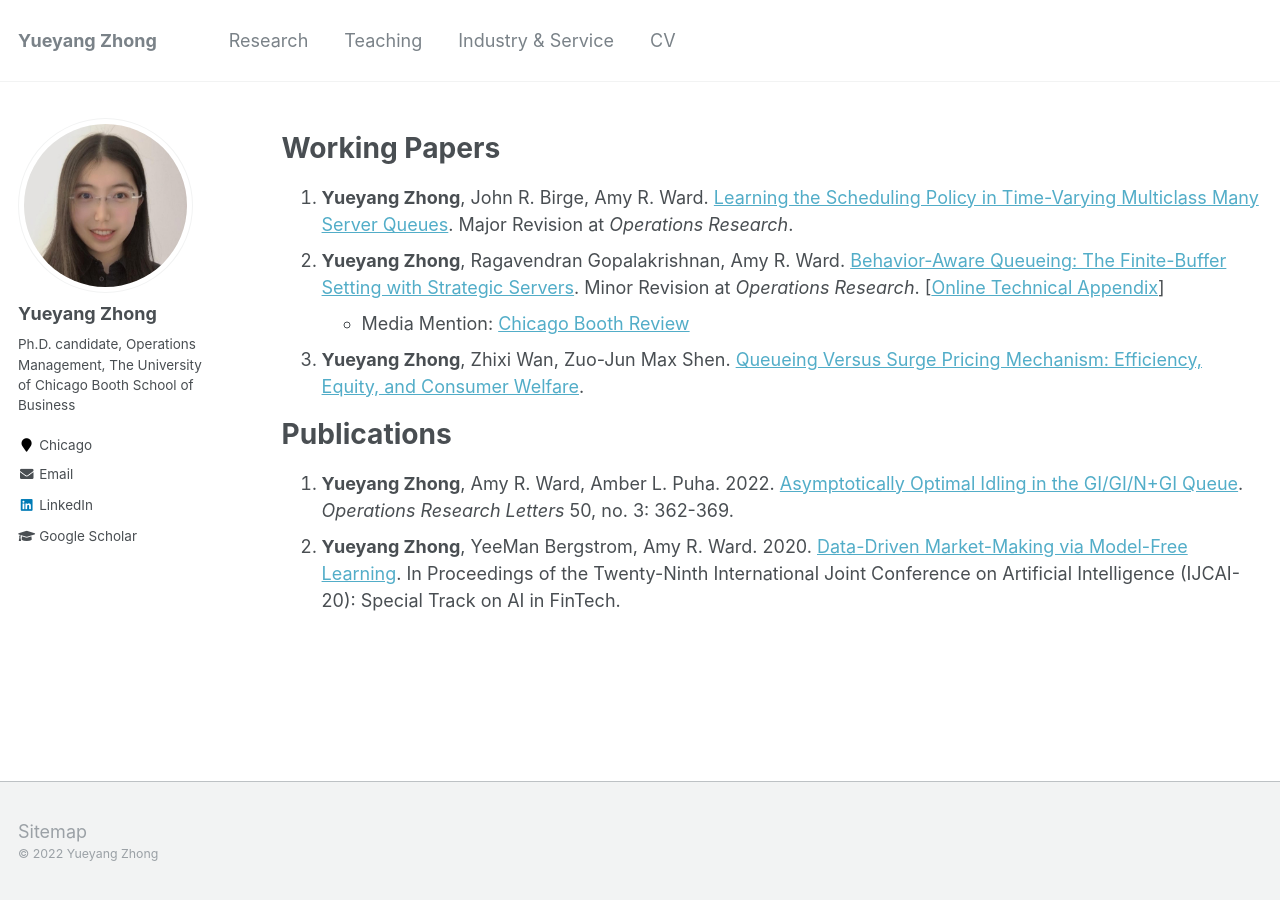
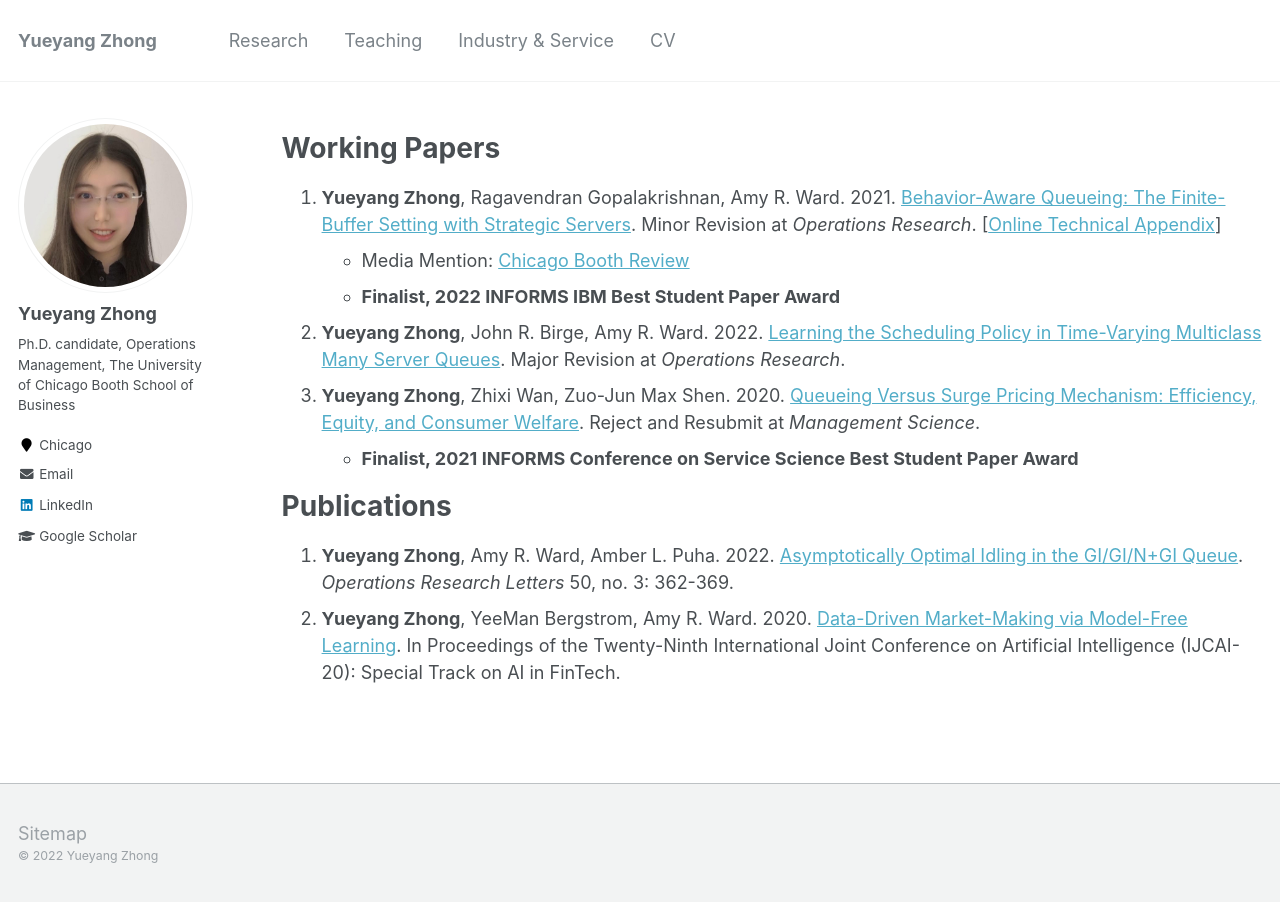
Before and after one commit to alicemengqi/site, a Jekyll site: the page built from _pages/publications.md, in a window 1280 px wide. Built offline with Jekyll 4.4.1, drawn with Linux system fonts in a browser that asks for light colours.

Commit message:
Update publications.md

```diff
--- a/_pages/publications.md
+++ b/_pages/publications.md
@@ -7,10 +7,12 @@
 {% include base_path %}
 
 # Working Papers
-1. **Yueyang Zhong**, John R. Birge, Amy R. Ward. [Learning the Scheduling Policy in Time-Varying Multiclass Many Server Queues](https://papers.ssrn.com/sol3/papers.cfm?abstract_id=4090021). Major Revision at *Operations Research*.
-2. **Yueyang Zhong**, Ragavendran Gopalakrishnan, Amy R. Ward. [Behavior-Aware Queueing: The Finite-Buffer Setting with Strategic Servers](https://papers.ssrn.com/sol3/papers.cfm?abstract_id=3633435). Minor Revision at *Operations Research*. [[Online Technical Appendix](https://yzhong0.github.io/yueyangzhong/files/finitebuffer_strategicserver_technical_file.pdf)]
+1. **Yueyang Zhong**, Ragavendran Gopalakrishnan, Amy R. Ward. 2021. [Behavior-Aware Queueing: The Finite-Buffer Setting with Strategic Servers](https://papers.ssrn.com/sol3/papers.cfm?abstract_id=3633435). Minor Revision at *Operations Research*. [[Online Technical Appendix](https://yzhong0.github.io/yueyangzhong/files/finitebuffer_strategicserver_technical_file.pdf)]
    - Media Mention: [Chicago Booth Review](https://www.chicagobooth.edu/review/secrets-wait-loss)
-3.  **Yueyang Zhong**, Zhixi Wan, Zuo-Jun Max Shen. [Queueing Versus Surge Pricing Mechanism: Efficiency, Equity, and Consumer Welfare](https://papers.ssrn.com/sol3/papers.cfm?abstract_id=3699134).
+   - **Finalist, 2022 INFORMS IBM Best Student Paper Award**
+2. **Yueyang Zhong**, John R. Birge, Amy R. Ward. 2022. [Learning the Scheduling Policy in Time-Varying Multiclass Many Server Queues](https://papers.ssrn.com/sol3/papers.cfm?abstract_id=4090021). Major Revision at *Operations Research*.
+3.  **Yueyang Zhong**, Zhixi Wan, Zuo-Jun Max Shen. 2020. [Queueing Versus Surge Pricing Mechanism: Efficiency, Equity, and Consumer Welfare](https://papers.ssrn.com/sol3/papers.cfm?abstract_id=3699134). Reject and Resubmit at *Management Science*.
+   - **Finalist, 2021 INFORMS Conference on Service Science Best Student Paper Award**
 
 
 # Publications
```
